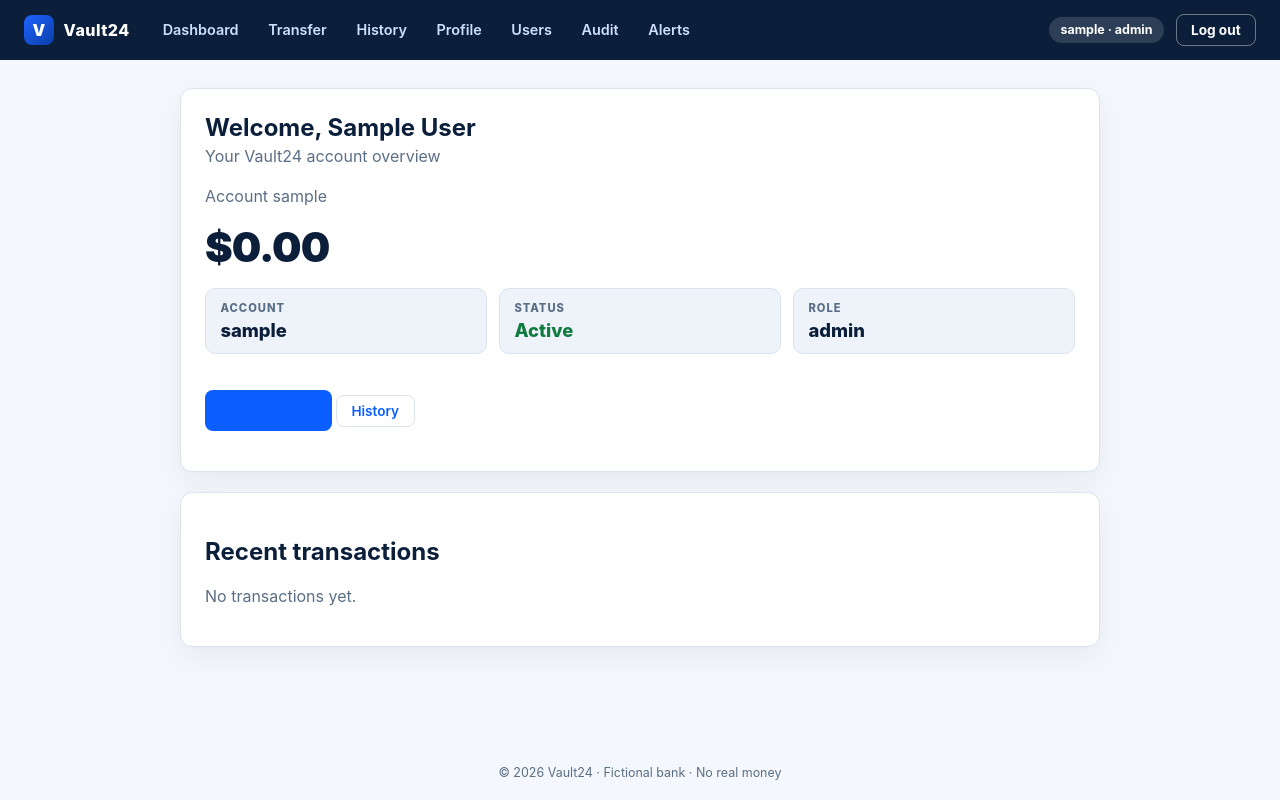
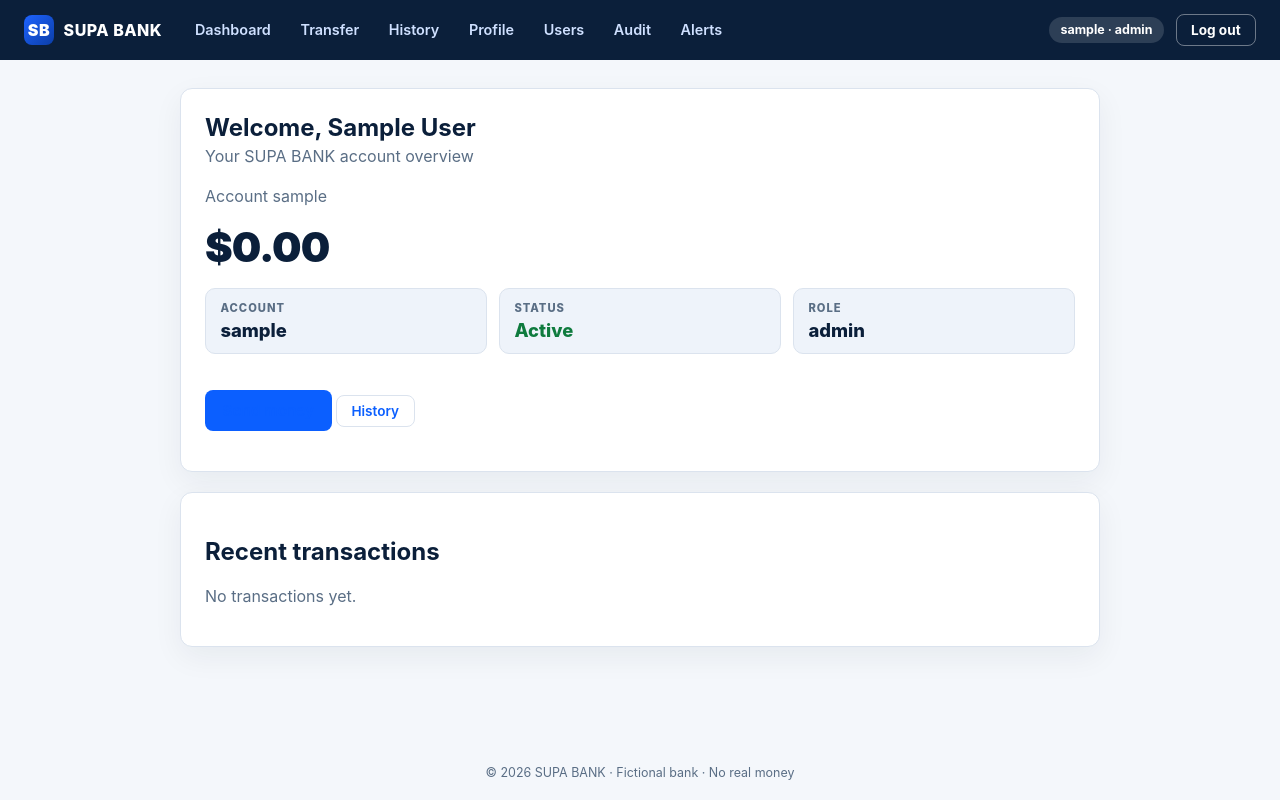
Before and after one commit to golden73/Supa-Bank, a Flask app: page /dashboard in a window 1280 px wide. Run offline with Flask 3, Linux system fonts and the light colour scheme; the visitor is signed in with stand-in values (Sample User, id 1); data comes from the database, SQL or seed files in the repository; data that the repository does not hold is empty; some libraries are stand-ins or nearby versions.

Commit message:
rebrand UI: name SUPA BANK, mark SB

```diff
--- a/app/templates/admin_users.html
+++ b/app/templates/admin_users.html
@@ -1,5 +1,5 @@
 {% extends "base.html" %}
-{% block title %}Users — Vault24{% endblock %}
+{% block title %}Users — SUPA BANK{% endblock %}
 {% block content %}
 <section class="card">
   <h1>User management</h1>
--- a/app/templates/alerts.html
+++ b/app/templates/alerts.html
@@ -1,5 +1,5 @@
 {% extends "base.html" %}
-{% block title %}Alerts — Vault24{% endblock %}
+{% block title %}Alerts — SUPA BANK{% endblock %}
 {% block content %}
 <section class="card">
   <h1>Anomaly alerts</h1>
--- a/app/templates/audit.html
+++ b/app/templates/audit.html
@@ -1,5 +1,5 @@
 {% extends "base.html" %}
-{% block title %}Audit — Vault24{% endblock %}
+{% block title %}Audit — SUPA BANK{% endblock %}
 {% block content %}
 <section class="card">
   <h1>Audit log</h1>
--- a/app/templates/base.html
+++ b/app/templates/base.html
@@ -3,14 +3,14 @@
 <head>
   <meta charset="utf-8">
   <meta name="viewport" content="width=device-width, initial-scale=1">
-  <title>{% block title %}Vault24{% endblock %}</title>
+  <title>{% block title %}SUPA BANK{% endblock %}</title>
   <link rel="stylesheet" href="{{ url_for('static', filename='style.css') }}">
 </head>
 <body>
   {% set user = g.get('user') %}
   <header class="topbar">
     <a class="brand" href="{{ url_for('dashboard.dashboard') if user else url_for('login.login') }}">
-      <span class="brand-mark">V</span> Vault24
+      <span class="brand-mark">SB</span> SUPA BANK
     </a>
     <nav class="nav">
       {% if user %}
@@ -47,7 +47,7 @@
     {% block content %}{% endblock %}
   </main>
 
-  <footer class="foot">© 2026 Vault24 · Fictional bank · No real money</footer>
+  <footer class="foot">© 2026 SUPA BANK · Fictional bank · No real money</footer>
   {% block scripts %}{% endblock %}
 </body>
 </html>
--- a/app/templates/dashboard.html
+++ b/app/templates/dashboard.html
@@ -1,9 +1,9 @@
 {% extends "base.html" %}
-{% block title %}Dashboard — Vault24{% endblock %}
+{% block title %}Dashboard — SUPA BANK{% endblock %}
 {% block content %}
 <section class="card">
   <h1>Welcome, {{ user['full_name'] }}</h1>
-  <p class="subtitle">Your Vault24 account overview</p>
+  <p class="subtitle">Your SUPA BANK account overview</p>
 
   {% if account %}
     <p class="muted">Account {{ account['account_number'] }}</p>
--- a/app/templates/history.html
+++ b/app/templates/history.html
@@ -1,5 +1,5 @@
 {% extends "base.html" %}
-{% block title %}History — Vault24{% endblock %}
+{% block title %}History — SUPA BANK{% endblock %}
 {% block content %}
 <section class="card">
   <h1>Transaction history</h1>
--- a/app/templates/login.html
+++ b/app/templates/login.html
@@ -2,7 +2,7 @@
 {% block content %}
 <main class="card">
   <h1>Log in</h1>
-  <p class="subtitle">Vault24</p>
+  <p class="subtitle">SUPA BANK</p>
 
   <form method="post" novalidate>
     <input type="hidden" name="csrf_token" value="{{ csrf_token() }}">
--- a/app/templates/profile.html
+++ b/app/templates/profile.html
@@ -1,5 +1,5 @@
 {% extends "base.html" %}
-{% block title %}Profile — Vault24{% endblock %}
+{% block title %}Profile — SUPA BANK{% endblock %}
 {% block content %}
 <section class="card">
   <h1>Profile &amp; security</h1>
--- a/app/templates/register.html
+++ b/app/templates/register.html
@@ -2,7 +2,7 @@
 {% block content %}
 <main class="card">
   <h1>Create your account</h1>
-  <p class="subtitle">Register for Vault24</p>
+  <p class="subtitle">Register for SUPA BANK</p>
 
   <form method="post" novalidate>
     <input type="hidden" name="csrf_token" value="{{ csrf_token() }}">
--- a/app/templates/transfer.html
+++ b/app/templates/transfer.html
@@ -1,5 +1,5 @@
 {% extends "base.html" %}
-{% block title %}Transfer — Vault24{% endblock %}
+{% block title %}Transfer — SUPA BANK{% endblock %}
 {% block content %}
 <section class="card">
   <h1>Transfer funds</h1>
```
